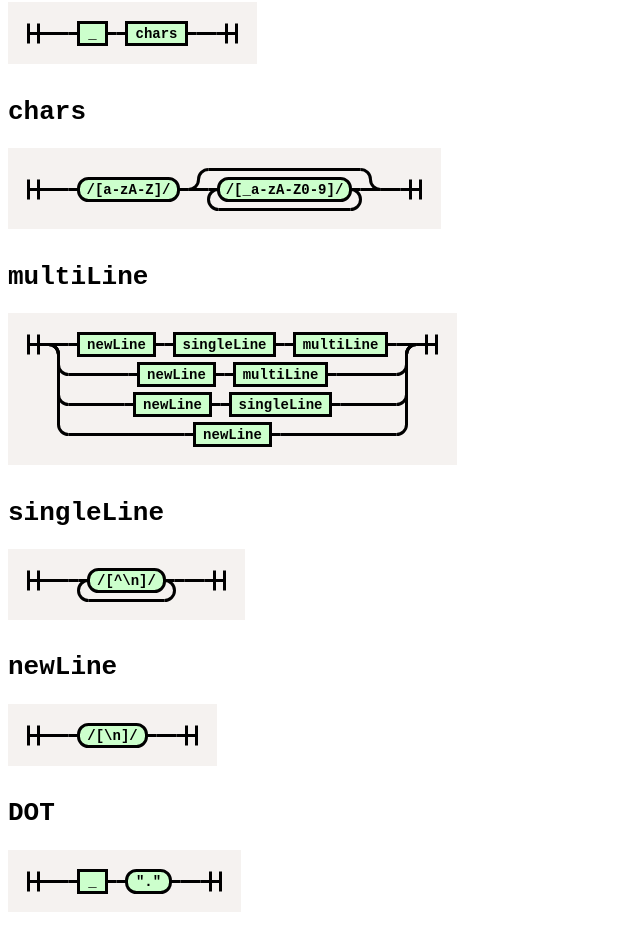
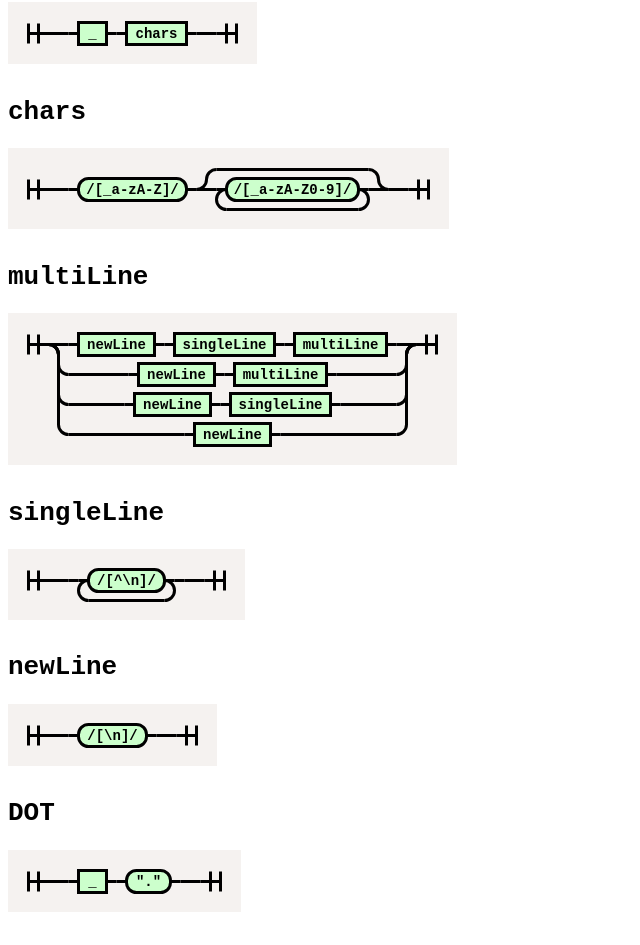
Before and after one commit to neo4j-devtools/lambda-parser, a website: page railroad.html in a window 1280 px wide. Shown: the part 3685-4630 px from the top of the page, without its empty margins (0-640 px from the left). Drawn offline with Linux system fonts and the light colour scheme.

Commit message:
Allow names starting with underscore as well (#7)

```diff
--- a/railroad.html
+++ b/railroad.html
@@ -1334,56 +1334,56 @@ svg.railroad-diagram rect {
 </div>
 <h1><code>chars</code></h1>
 <div>
-<svg class="railroad-diagram" width="433" height="81" viewBox="0 0 433 81">
+<svg class="railroad-diagram" width="441" height="81" viewBox="0 0 441 81">
 <g transform="translate(.5 .5)">
 <path d="M 20 31 v 20 m 10 -20 v 20 m -10 -10 h 20.5"></path>
 <g>
 <path d="M40 41h0"></path>
-<path d="M392 41h0"></path>
+<path d="M400 41h0"></path>
 <path d="M40 41h20"></path>
 <g>
 <path d="M60 41h0"></path>
-<path d="M372 41h0"></path>
+<path d="M380 41h0"></path>
 <path d="M60 41h10"></path>
 <g>
 <path d="M70 41h0"></path>
-<path d="M170 41h0"></path>
-<rect x="70" y="30" width="100" height="22" rx="10" ry="10"></rect>
-<text x="120" y="45">/&#91;a-zA-Z&#93;/</text>
-</g>
-<path d="M170 41h10"></path>
-<g>
-<path d="M180 41h0"></path>
-<path d="M372 41h0"></path>
-<path d="M180 41a10 10 0 0 0 10 -10v0a10 10 0 0 1 10 -10"></path>
-<g>
-<path d="M200 21h152"></path>
-</g>
-<path d="M352 21a10 10 0 0 1 10 10v0a10 10 0 0 0 10 10"></path>
-<path d="M180 41h20"></path>
-<g>
-<path d="M200 41h0"></path>
-<path d="M352 41h0"></path>
-<path d="M200 41h10"></path>
-<g>
-<path d="M210 41h0"></path>
-<path d="M342 41h0"></path>
-<rect x="210" y="30" width="132" height="22" rx="10" ry="10"></rect>
-<text x="276" y="45">/&#91;&#95;a-zA-Z0-9&#93;/</text>
-</g>
-<path d="M342 41h10"></path>
-<path d="M210 41a10 10 0 0 0 -10 10v0a10 10 0 0 0 10 10"></path>
-<g>
-<path d="M210 61h132"></path>
-</g>
-<path d="M342 61a10 10 0 0 0 10 -10v0a10 10 0 0 0 -10 -10"></path>
-</g>
-<path d="M352 41h20"></path>
-</g>
-</g>
-<path d="M372 41h20"></path>
-</g>
-<path d="M 392 41 h 20 m -10 -10 v 20 m 10 -20 v 20"></path>
+<path d="M178 41h0"></path>
+<rect x="70" y="30" width="108" height="22" rx="10" ry="10"></rect>
+<text x="124" y="45">/&#91;&#95;a-zA-Z&#93;/</text>
+</g>
+<path d="M178 41h10"></path>
+<g>
+<path d="M188 41h0"></path>
+<path d="M380 41h0"></path>
+<path d="M188 41a10 10 0 0 0 10 -10v0a10 10 0 0 1 10 -10"></path>
+<g>
+<path d="M208 21h152"></path>
+</g>
+<path d="M360 21a10 10 0 0 1 10 10v0a10 10 0 0 0 10 10"></path>
+<path d="M188 41h20"></path>
+<g>
+<path d="M208 41h0"></path>
+<path d="M360 41h0"></path>
+<path d="M208 41h10"></path>
+<g>
+<path d="M218 41h0"></path>
+<path d="M350 41h0"></path>
+<rect x="218" y="30" width="132" height="22" rx="10" ry="10"></rect>
+<text x="284" y="45">/&#91;&#95;a-zA-Z0-9&#93;/</text>
+</g>
+<path d="M350 41h10"></path>
+<path d="M218 41a10 10 0 0 0 -10 10v0a10 10 0 0 0 10 10"></path>
+<g>
+<path d="M218 61h132"></path>
+</g>
+<path d="M350 61a10 10 0 0 0 10 -10v0a10 10 0 0 0 -10 -10"></path>
+</g>
+<path d="M360 41h20"></path>
+</g>
+</g>
+<path d="M380 41h20"></path>
+</g>
+<path d="M 400 41 h 20 m -10 -10 v 20 m 10 -20 v 20"></path>
 </g>
 </svg>
 
--- a/src/grammar.js
+++ b/src/grammar.js
@@ -194,7 +194,7 @@ let ParserRules = [
     {"name": "token", "symbols": ["_", "chars"], "postprocess": ([, value]) => ({type: 'token', value})},
     {"name": "chars$ebnf$1", "symbols": []},
     {"name": "chars$ebnf$1", "symbols": ["chars$ebnf$1", /[_a-zA-Z0-9]/], "postprocess": function arrpush(d) {return d[0].concat([d[1]]);}},
-    {"name": "chars", "symbols": [/[a-zA-Z]/, "chars$ebnf$1"], "postprocess": ([value, rest]) => `${value}${rest.join('')}`},
+    {"name": "chars", "symbols": [/[_a-zA-Z]/, "chars$ebnf$1"], "postprocess": ([value, rest]) => `${value}${rest.join('')}`},
     {"name": "multiLine", "symbols": ["newLine", "singleLine", "multiLine"], "postprocess": ([, hit, rest], _ , reject) => rest ? [hit, rest].join('\n').trim() : reject},
     {"name": "multiLine", "symbols": ["newLine", "multiLine"], "postprocess": ([hit, rest]) => [hit, rest].join('\n').trim()},
     {"name": "multiLine", "symbols": ["newLine", "singleLine"], "postprocess": ([hit, rest]) => [hit, rest].join('\n').trim()},
```
Also changed, not shown: src/grammar.test.js (+16 -0 lines), 1 other file.
